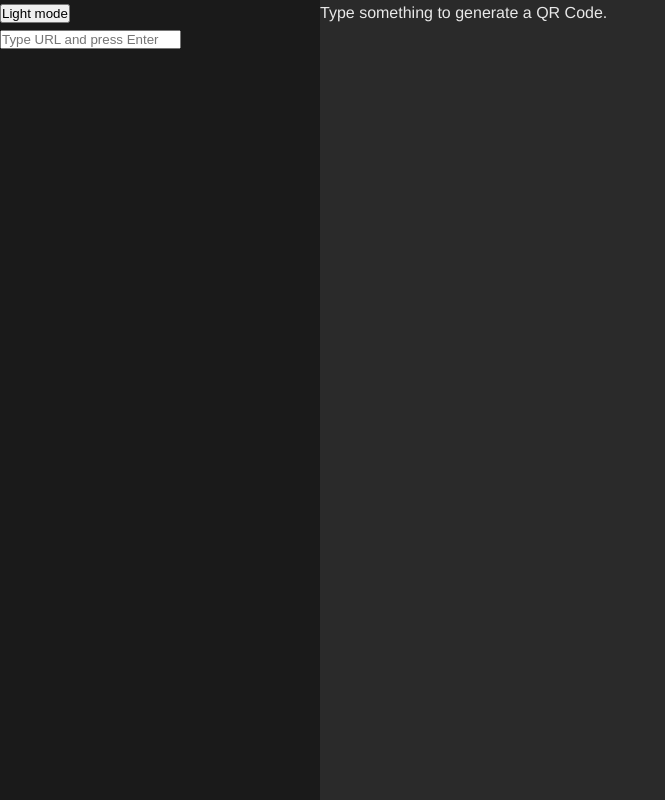
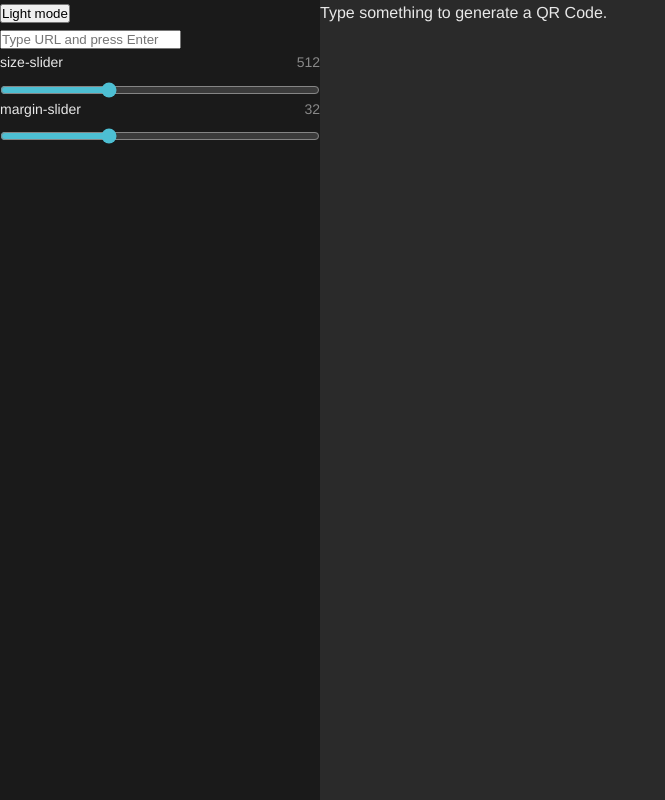
Before and after one commit to andr-migue/damero, a React (Vite) app: page / in a window 1280 px wide. Shown: the whole page, without its empty margins (0-665 px from the left). Built offline with nearby package versions, Linux system fonts and the light colour scheme.

Commit message:
added SliderControl component for size and margin changes

```diff
--- a/src/components/Sidebar/Sidebar.tsx
+++ b/src/components/Sidebar/Sidebar.tsx
@@ -1,16 +1,19 @@
 import { useState } from 'react'
 import './Sidebar.css'
 import type { Params } from '../../core/params'
+import { SliderControl } from '../controls/SliderControl/SliderControl'
 
 interface SidebarProps {
     theme: 'light' | 'dark'
     toggleTheme: () => void
+    params: Params
     onSubmitData: (value: string) => void
     src: string | undefined
-    format: Params['format']
+    updateSize: (value: number) => void
+    updateMargin: (value: number) => void
 }
 
-export function Sidebar({ theme, toggleTheme, onSubmitData, src, format }: SidebarProps) {
+export function Sidebar({ theme, toggleTheme, params,onSubmitData, src, updateSize, updateMargin }: SidebarProps) {
     const [draft, setDraft] = useState('')
 
     return (
@@ -29,9 +32,28 @@ export function Sidebar({ theme, toggleTheme, onSubmitData, src, format }: Sideb
                     placeholder="Type URL and press Enter"
                 />
             </form>
+
+            <SliderControl
+                label="size-slider"
+                value={params.size}
+                min={256}
+                max={1024}
+                step={1}
+                onChange={updateSize}
+            />
+
+            <SliderControl
+                label="margin-slider"
+                value={params.margin}
+                min={16}
+                max={64}
+                step={1}
+                onChange={updateMargin}
+            />
+
             {src && (
-                <a className="download-button" href={src} download={`qr.${format}`}>
-                    Descargar {format.toUpperCase()}
+                <a className="download-button" href={src} download={`qr.${params.format}`}>
+                    Descargar {params.format.toUpperCase()}
                 </a>
             )}
         </aside>
--- /dev/null
+++ b/src/components/controls/SliderControl/SliderControl.css
@@ -0,0 +1,23 @@
+.slider-control {
+    display: flex;
+    flex-direction: column;
+    gap: var(--space-xs);
+    font-size: var(--font-size-sm);
+    color: var(--color-text);
+}
+
+.slider-control__label {
+    display: flex;
+    justify-content: space-between;
+    align-items: baseline;
+}
+
+.slider-control__value {
+    color: var(--color-text-muted);
+    font-variant-numeric: tabular-nums;
+}
+
+.slider-control input[type="range"] {
+    width: 100%;
+    accent-color: var(--color-accent);
+}
--- a/src/components/controls/SliderControl/SliderControl.tsx
+++ b/src/components/controls/SliderControl/SliderControl.tsx
@@ -0,0 +1,32 @@
+import './SliderControl.css'
+
+interface SliderControlProps {
+    label: string
+    value: number
+    min: number
+    max: number
+    step: number
+    unit?: string
+    onChange: (value: number) => void
+}
+
+export function SliderControl({ label, value, min, max, step, unit, onChange }: SliderControlProps) {
+    return (
+        <label className="slider-control">
+            <span className="slider-control__label">
+                {label}
+                <span className="slider-control__value">
+                    {value}{unit && ` ${unit}`}
+                </span>
+            </span>
+            <input
+                type="range"
+                min={min}
+                max={max}
+                step={step}
+                value={value}
+                onChange={e => onChange(Number(e.target.value))}
+            />
+        </label>
+    )
+}
--- a/src/pages/GeneratorPage.tsx
+++ b/src/pages/GeneratorPage.tsx
@@ -27,15 +27,19 @@ export function GeneratorPage({ theme, toggleTheme }: GeneratorPageProps) {
 
     const src = useObjectURL(blob)
     const commitData = (value: string) => setParams(prev => ({ ...prev, data: value }))
+    const updateSize = (value: number) => setParams(prev => ({ ...prev, size: value }))
+    const updateMargin = (value: number) => setParams(prev => ({ ...prev, margin: value }))
 
     return (
         <div className="box">
             <Sidebar
                 theme={theme}
                 toggleTheme={toggleTheme}
+                params={params}
                 onSubmitData={commitData}
                 src={src}
-                format={params.format}
+                updateSize={updateSize}
+                updateMargin={updateMargin}
             />
             <Content src={src} hasData={!!params.data} />
         </div>
```
